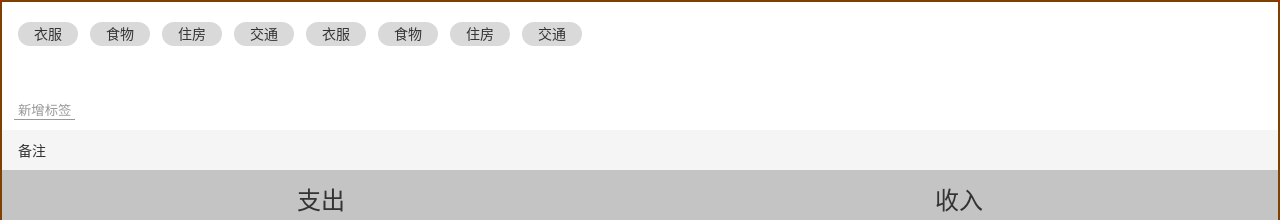
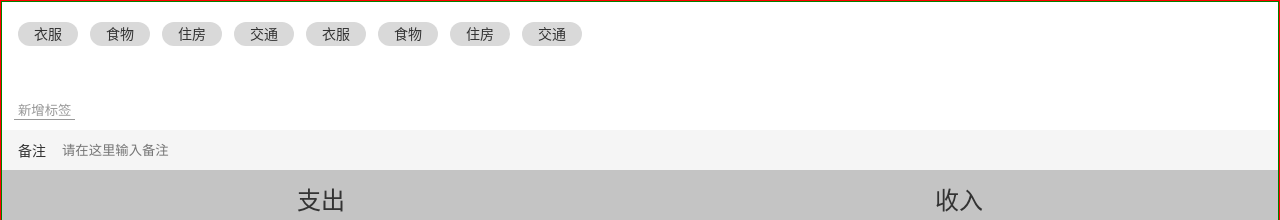
Before and after one commit to sherryYYX/money-code, a Vue app: page /#/ in a window 1280 px wide. Shown: the top 220 px of the page. Built offline with nearby package versions, Linux system fonts and the light colour scheme.

Commit message:
基本完成 Notes.vue 基本功能

```diff
--- a/src/components/Money/Notes.vue
+++ b/src/components/Money/Notes.vue
@@ -1,8 +1,9 @@
 <template>
   <div>
     <label class="notes">
+      {{x}}
       <span class="name">备注</span>
-      <input type="text">
+      <input type="text" :value="x" @input="x=$event.target.value" placeholder="请在这里输入备注">
     </label>
   </div>
 </template>
@@ -13,7 +14,7 @@
 
   @Component
   export default class Notes extends Vue {
-
+    x = ''; //data
   }
 </script>
 
--- a/src/components/Money/NumberPad.vue
+++ b/src/components/Money/NumberPad.vue
@@ -13,8 +13,8 @@
       <button style="grid-area: number-7" @click="inputContent">7</button>
       <button style="grid-area: number-8" @click="inputContent">8</button>
       <button style="grid-area: number-9" @click="inputContent">9</button>
-      <button style="grid-area: number-o" class="ok" @click="ok">OK</button>
-      <button style="grid-area: number-0" class="zero" @click="inputContent">0</button>
+      <button style="grid-area: number-o" @click="ok">OK</button>
+      <button style="grid-area: number-0" @click="inputContent">0</button>
       <button style="grid-area: number-p" @click="inputContent">.</button>
     </div>
   </div>
```
